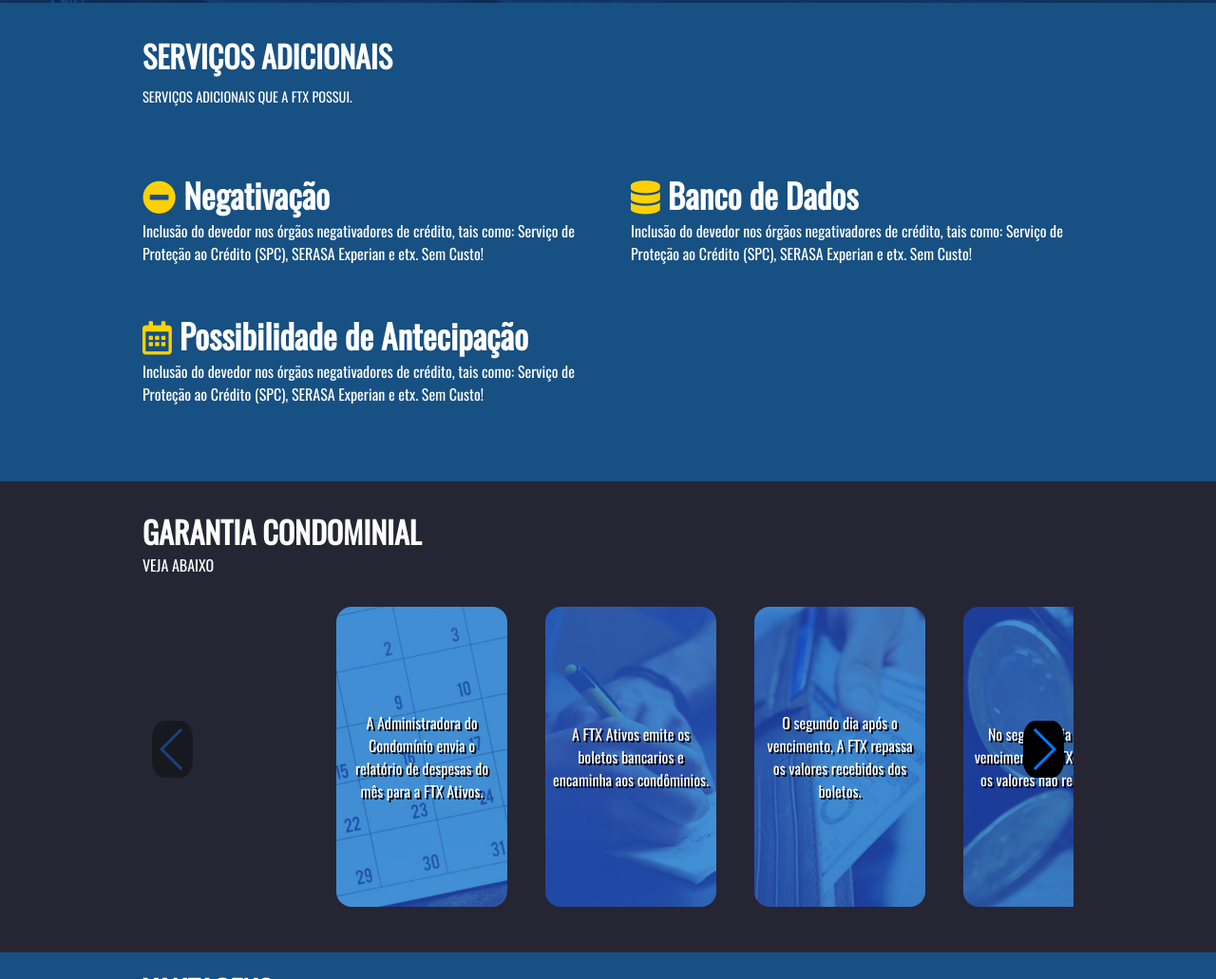
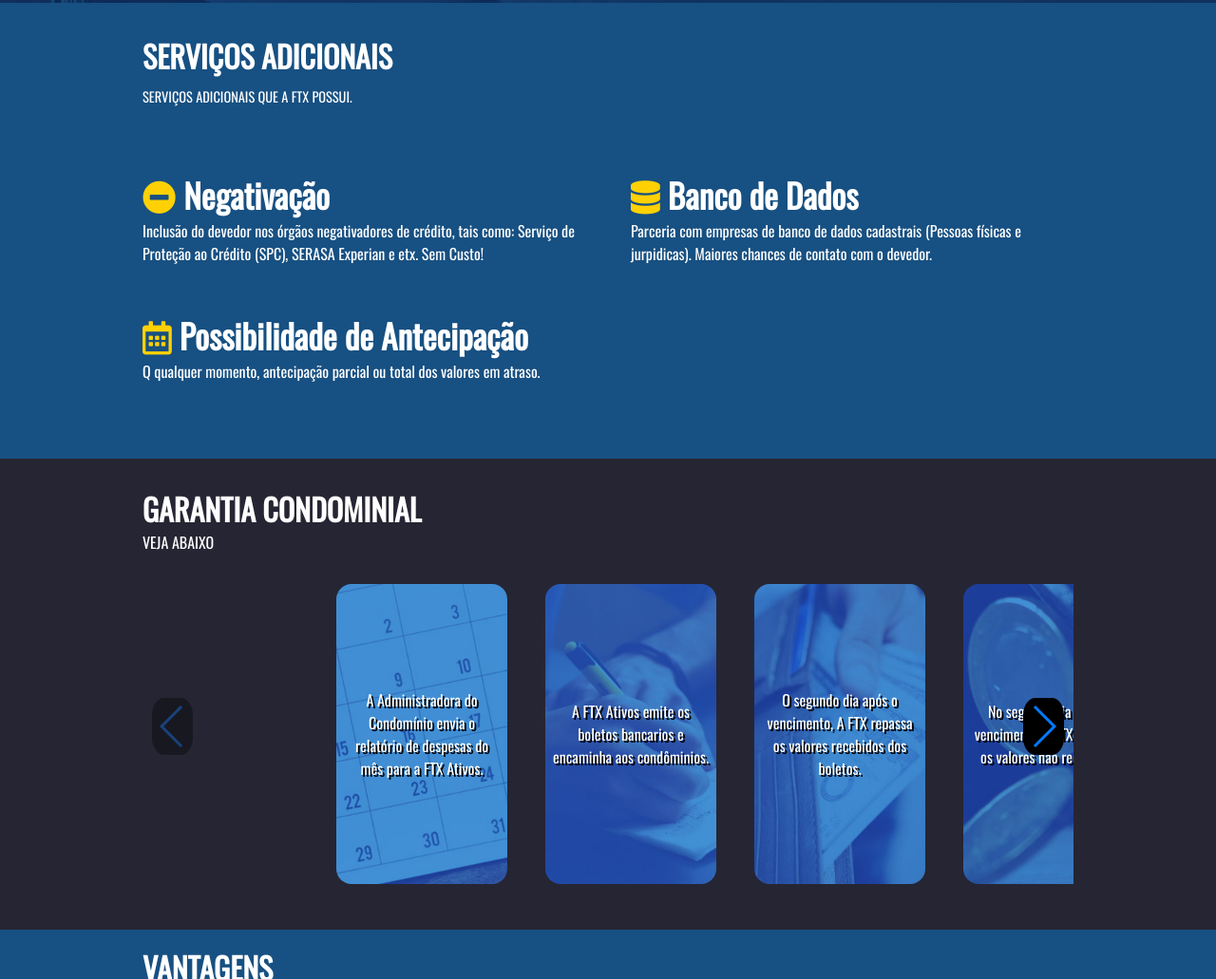
Before and after one commit to kaioespindola/ftx, a plain HTML site: page index.html in a window 1280 px wide. Shown: the part 2025-3056 px from the top of the page at 95% size. Drawn offline with nearby package versions, Linux system fonts and the light colour scheme.

Commit message:
Modificações em Serviços Adicionais

```diff
--- a/index.html
+++ b/index.html
@@ -185,14 +185,12 @@
 
                 <div class="item" data-aos="fade-up" data-aos-duration="1400">
                     <h1><i class="fas fa-database"></i> Banco de Dados</h1>
-                    <p>Inclusão do devedor nos órgãos negativadores de crédito, tais como: Serviço
-                    de Proteção ao Crédito (SPC), SERASA Experian e etx. Sem Custo!</p>
+                    <p>Parceria com empresas de banco de dados cadastrais (Pessoas físicas e jurpidicas). Maiores chances de contato com o devedor.</p>
                 </div>
 
                 <div class="item" data-aos="fade-up" data-aos-duration="1600">
                     <h1><i class="far fa-calendar-alt"></i> Possibilidade de Antecipação</h1>
-                    <p>Inclusão do devedor nos órgãos negativadores de crédito, tais como: Serviço
-                    de Proteção ao Crédito (SPC), SERASA Experian e etx. Sem Custo!</p>
+                    <p>Q qualquer momento, antecipação parcial ou total dos valores em atraso.</p>
                 </div>
 
             </div>
```
